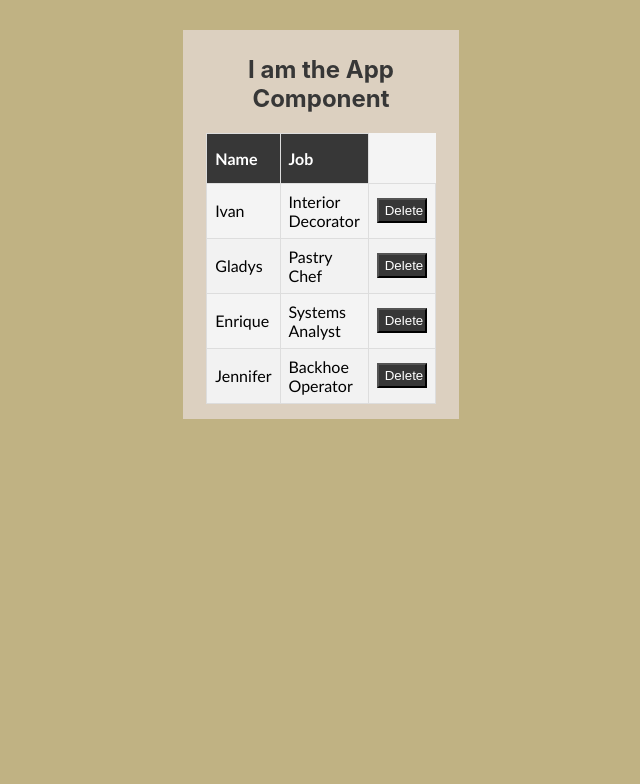
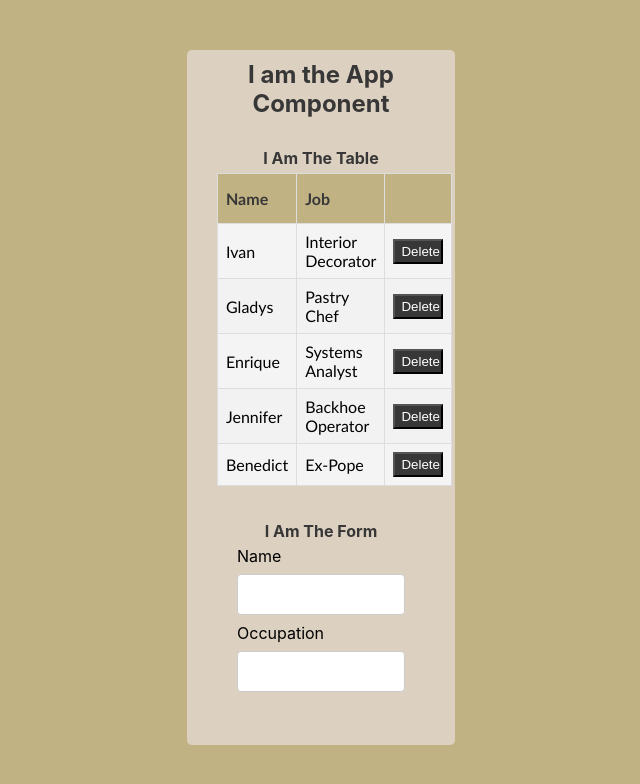
Before and after one commit to giacomo9999/React-CRUD-Multi-Component, a React (Create React App) app: page / in a window 1280 px wide. Shown: the top 784 px of the page, without its empty margins (319-959 px from the left). Built offline with nearby package versions, Linux system fonts and the light colour scheme.

Commit message:
Added form.

```diff
--- a/src/App.js
+++ b/src/App.js
@@ -8,12 +8,13 @@ class App extends Component {
       { id: 1, name: "Ivan", occupation: "Interior Decorator" },
       { id: 2, name: "Gladys", occupation: "Pastry Chef" },
       { id: 3, name: "Enrique", occupation: "Systems Analyst" },
-      { id: 4, name: "Jennifer", occupation: "Backhoe Operator" }
+      { id: 4, name: "Jennifer", occupation: "Backhoe Operator" },
+      { id: 4, name: "Benedict", occupation: "Ex-Pope" }
     ]
   };
 
   removePerson = index => {
-    console.log("Removing person..."+index);
+    console.log("Removing person..." + index);
     const { people } = this.state;
     this.setState({
       people: people.filter((entry, i) => i !== index)
--- /dev/null
+++ b/src/Form.js
@@ -0,0 +1,47 @@
+import React, { Component } from "react";
+
+class Form extends Component {
+  constructor(props) {
+    super(props);
+    this.initialState = {
+      name: "",
+      job: ""
+    };
+
+    this.state = this.initialState;
+  }
+
+  handleChange = e => {
+    const { name, value } = e.target;
+    this.setState({ [name]: value });
+  };
+
+  render() {
+    const { name, occupation } = this.state;
+
+    return (
+      <div>
+        <h4>I Am The Form</h4>
+        <form>
+          <label>Name</label>
+          <input
+            type="text"
+            name="name"
+            value={name}
+            onChange={this.handleChange}
+          />
+
+          <label>Occupation</label>
+          <input
+            type="text"
+            name="name"
+            value={occupation}
+            onChange={this.handleChange}
+          />
+        </form>
+      </div>
+    );
+  }
+}
+
+export default Form;
--- a/src/Table.js
+++ b/src/Table.js
@@ -1,4 +1,5 @@
 import React, { Component } from "react";
+import Form from "./Form";
 
 const TableHeader = () => {
   return (
@@ -6,39 +7,60 @@ const TableHeader = () => {
       <tr>
         <th>Name</th>
         <th>Job</th>
+        <th />
       </tr>
     </thead>
   );
 };
 
-const TableBody = props => {
-  const { personnel } = props;
+// const TableBody = props => {
+//   const { personnel } = props;
+//   return (
+//     <tbody>
+//       {personnel.map((entry, index) => (
+//         <tr key={entry.id}>
+//           <td>{entry.name}</td>
+//           <td>{entry.occupation}</td>
+//           <td>
+//             <button onClick={() => props.removePerson(index)}>Delete</button>
+//           </td>
+//         </tr>
+//       ))}
+//     </tbody>
+//   );
+// };
+
+class TableBody extends Component {
+  render() {
     return (
       <tbody>
-      {personnel.map((entry, index) => (
+        {this.props.personnel.map((entry, index) => (
           <tr key={entry.id}>
             <td>{entry.name}</td>
             <td>{entry.occupation}</td>
             <td>
-            <button onClick={() => props.removePerson(index)}>Delete</button>
+              <button onClick={() => this.props.removePerson(index)}>
+                Delete
+              </button>
             </td>
           </tr>
         ))}
       </tbody>
     );
-};
+  }
+}
 
 class Table extends Component {
   render() {
+    const { personnel, removePerson } = this.props;
     return (
       <div>
+        <h4>I Am The Table</h4>
         <table id="personnel">
           <TableHeader />
-          <TableBody
-            personnel={this.props.personnel}
-            removePerson={this.props.removePerson}
-          />
+          <TableBody personnel={personnel} removePerson={removePerson} />
         </table>
+        <Form />
       </div>
     );
   }
--- a/src/index.css
+++ b/src/index.css
@@ -24,6 +24,7 @@ h1,
 h2,
 h3,
 h4 {
+  margin: 5px;
   text-align: center;
   color: #373737;
 }
@@ -69,8 +70,8 @@ thead {
   padding-top: 12px;
   padding-bottom: 12px;
   text-align: left;
-  background-color: #373737;
-  color: white;
+  background-color: #c0b283;
+  color: #373737;
 }
 
 button {
@@ -84,6 +85,38 @@ button:hover {
   background-color: #c0b283;
 }
 
+input[type=text], select {
+  width: 100%;
+  padding: 12px 20px;
+  margin: 8px 0;
+  display: inline-block;
+  border: 1px solid #ccc;
+  border-radius: 4px;
+  box-sizing: border-box;
+}
+
+input[type=submit] {
+  width: 100%;
+  background-color: #4CAF50;
+  color: white;
+  padding: 14px 20px;
+  margin: 8px 0;
+  border: none;
+  border-radius: 4px;
+  cursor: pointer;
+}
+
+input[type=submit]:hover {
+  background-color: #45a049;
+}
+
+div {
+  border-radius: 5px;
+  padding: 20px;
+}
+
+
+
 .container {
   margin: 30px auto;
   width: 20%;
```
Lines whose indentation alone changed are shown as unchanged.
